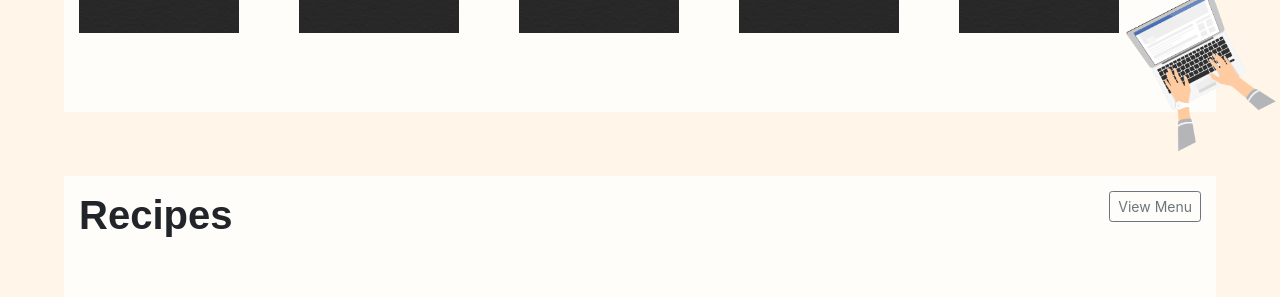
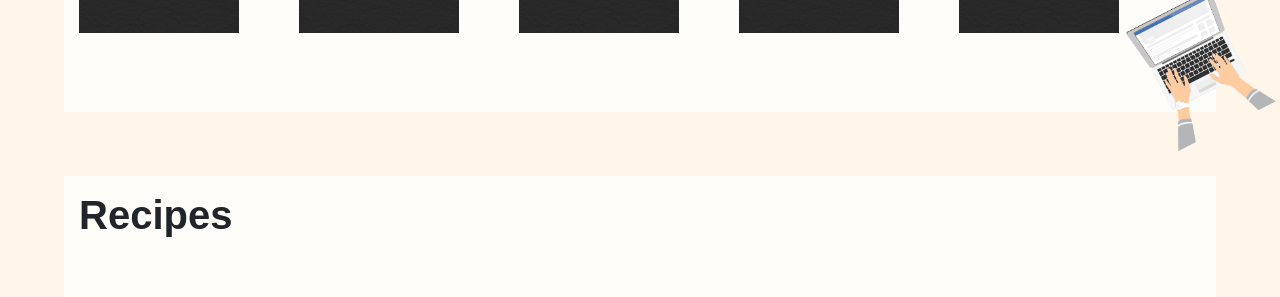
Before and after one commit to dhruvibakeri/personalwebsite, a React (Create React App) app: page / in a window 1280 px wide. Shown: the part 1154-1451 px from the top of the page. Built offline with nearby package versions, Linux system fonts and the light colour scheme; a web font is replaced by a local one.

Commit message:
build layout trial

```diff
--- a/src/Components/Recipes.js
+++ b/src/Components/Recipes.js
@@ -16,13 +16,13 @@ export default class Recipes extends React.Component {
   noMenuJSX = "";
 
   render() {
+    //<MenuItems noMenu={this.noMenuJSX} defaultView={false} />
     return (
       <div className="child">
         <div className="same-line-elements">
           <h1 className="change-font heading-place font-weight-bold">
             Recipes
           </h1>
-          <MenuItems noMenu={this.noMenuJSX} defaultView={false} />
         </div>
         <CardComponent
           listOfCards={[
```
Also changed, not shown: 1 other file (tests, documents, lock files or other folders).
